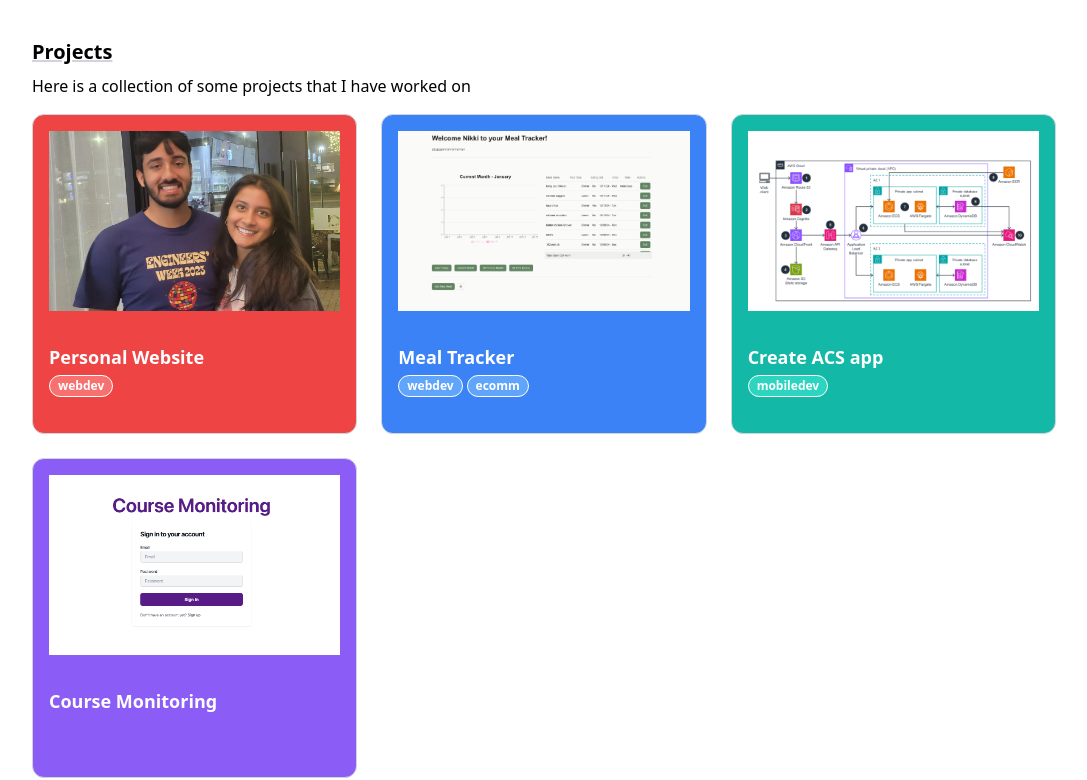
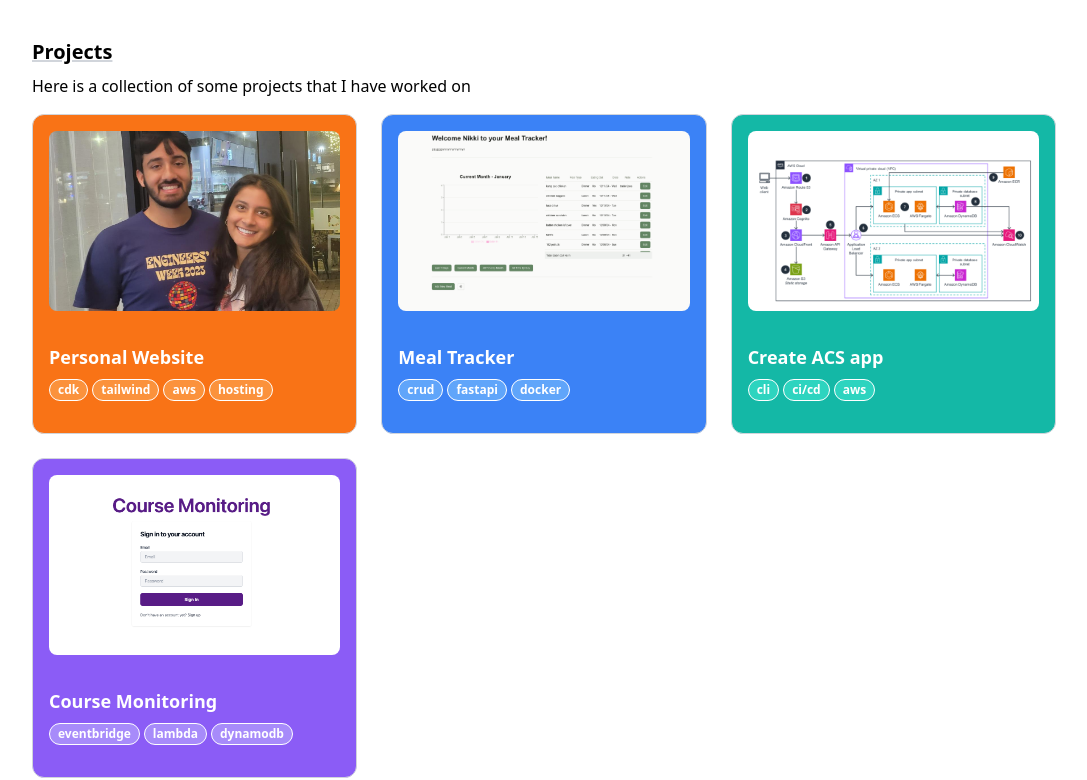
Before and after one commit to adamsulemanji/PersonalWebsite, a Next.js app in the folder frontend/: page / in a window 1280 px wide. Shown: the part 1821-2601 px from the top of the page, without its empty margins (136-1223 px from the left). Built offline with nearby package versions, Linux system fonts and the light colour scheme.

Commit message:
Updating projects styling and pictures formatting

```diff
--- a/frontend/src/assets/projects.tsx
+++ b/frontend/src/assets/projects.tsx
@@ -16,8 +16,8 @@ export const projects: projectsInterface[] = [
     url: 'https://adamsulemanji.com',
     date: 'Dec 2024 - Present',
     pictures: ['/images/me.JPG'],
-    categories: ['webdev'],
-    color: 'red',
+    categories: ['cdk', 'tailwind', 'aws', 'hosting'],
+    color: 'orange',
   },
   {
     title: 'Meal Tracker',
@@ -25,7 +25,7 @@ export const projects: projectsInterface[] = [
     url: 'https://mealtracker.adamsulemanji.com',
     date: 'Nov 2024 - Present',
     pictures: ['images/mealtracker.png'],
-    categories: ['webdev', 'ecomm'],
+    categories: ['crud', 'fastapi', 'docker'],
     color: 'blue',
   },
   {
@@ -35,7 +35,7 @@ export const projects: projectsInterface[] = [
     date: 'September 2024 - Present',
     url: 'https://github.com/adamsulemanji',
     pictures: ['/images/systemdiagram.png'],
-    categories: ['mobiledev'],
+    categories: ['cli', 'ci/cd', 'aws'],
     color: 'green',
   },
   {
@@ -44,6 +44,7 @@ export const projects: projectsInterface[] = [
     date: 'May 2022 - Present',
     url: 'https://courses.adamsulemanji.com/',
     pictures: ['/images/coursemonitoring.png'],
+    categories: ['eventbridge', 'lambda', 'dynamodb'],
     color: 'purple',
   },
 ];
--- a/frontend/src/components/Images.tsx
+++ b/frontend/src/components/Images.tsx
@@ -101,7 +101,7 @@ const ImagesCarousel: FC = () => {
         renderButtonGroupOutside
         customButtonGroup={<CustomButtonGroup />}
         containerClass='relative'
-        itemClass='px-4'
+        itemClass='pr-8'
       >
         {images.map((src, index) => (
           <div key={index}>
--- a/frontend/src/components/Project.tsx
+++ b/frontend/src/components/Project.tsx
@@ -35,13 +35,13 @@ export default function Project({ category = '' }: ProjectProps) {
               <img
                 src={project.pictures?.[0] || ''}
                 alt={project.title}
-                className='h-2/3 w-full rounded-md object-cover object-center p-4'
+                className='h-2/3 w-full object-cover object-center p-4 rounded-3xl'
               />
               <div className='flex-1 p-4'>
                 <h3 className='text-lg font-bold text-white'>
                   {project.title}
                 </h3>
-                <div className='mt-1 flex flex-wrap gap-1'>
+                <div className='mt-2 flex flex-wrap gap-1'>
                   {project.categories?.map((category, index) => (
                     <span
                       key={index}
@@ -54,7 +54,7 @@ export default function Project({ category = '' }: ProjectProps) {
               </div>
             </div>
 
-            <div className='bg-gradient-to-t absolute inset-0 flex translate-y-2/3 transform flex-col justify-end from-black via-transparent to-transparent p-4 opacity-0 transition-all duration-300 group-hover:translate-y-0 group-hover:opacity-100'>
+            <div className='bg-gradient-to-t absolute inset-0 flex translate-y-2/3 transform flex-col mt-4 justify-center from-black via-transparent to-transparent p-4 opacity-0 transition-all duration-300 group-hover:translate-y-0 group-hover:opacity-100'>
               <p className='mb-1 text-sm text-white'>{project.description}</p>
               <p className='mb-2 text-xs text-white'>{project.date}</p>
               {project.url && (
```
